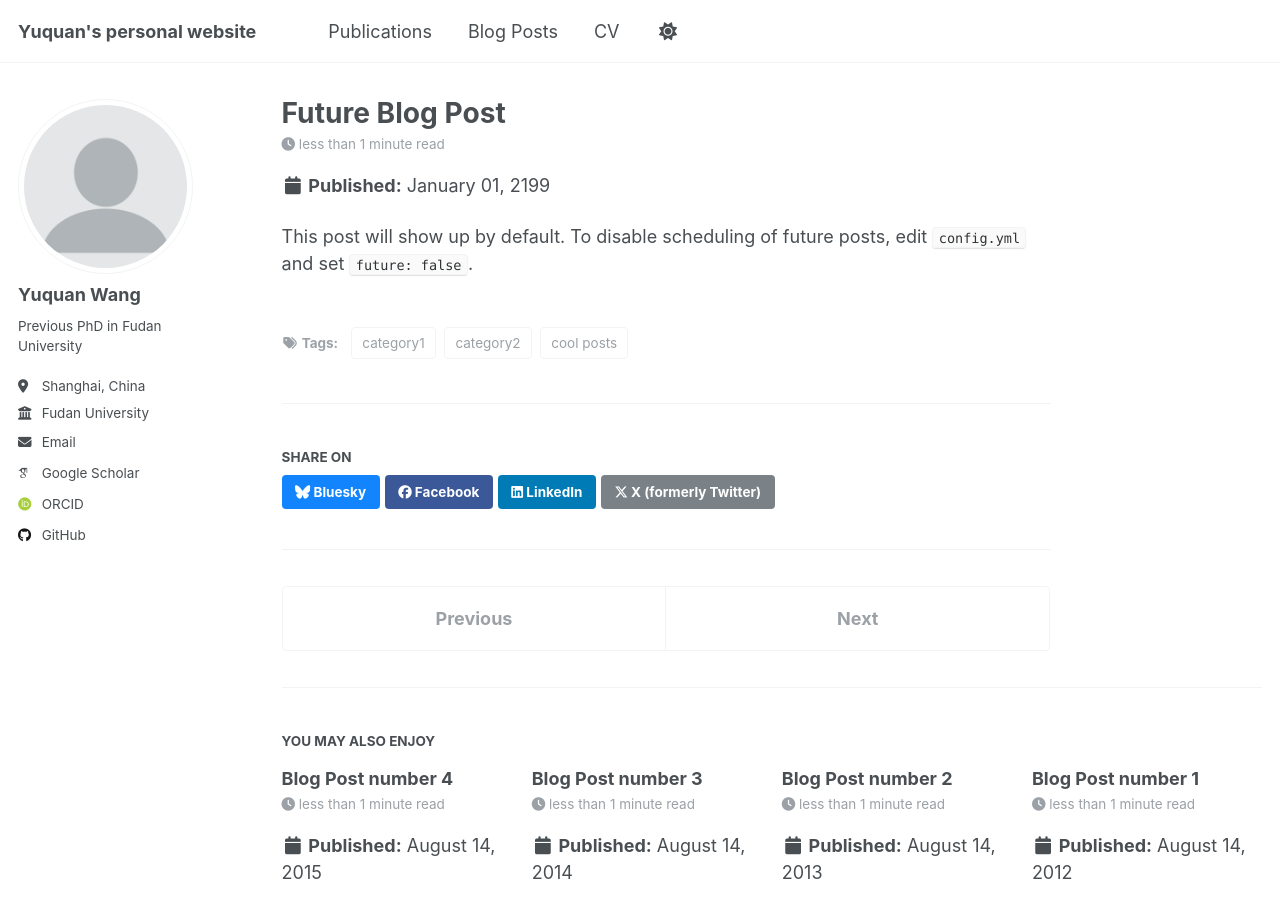
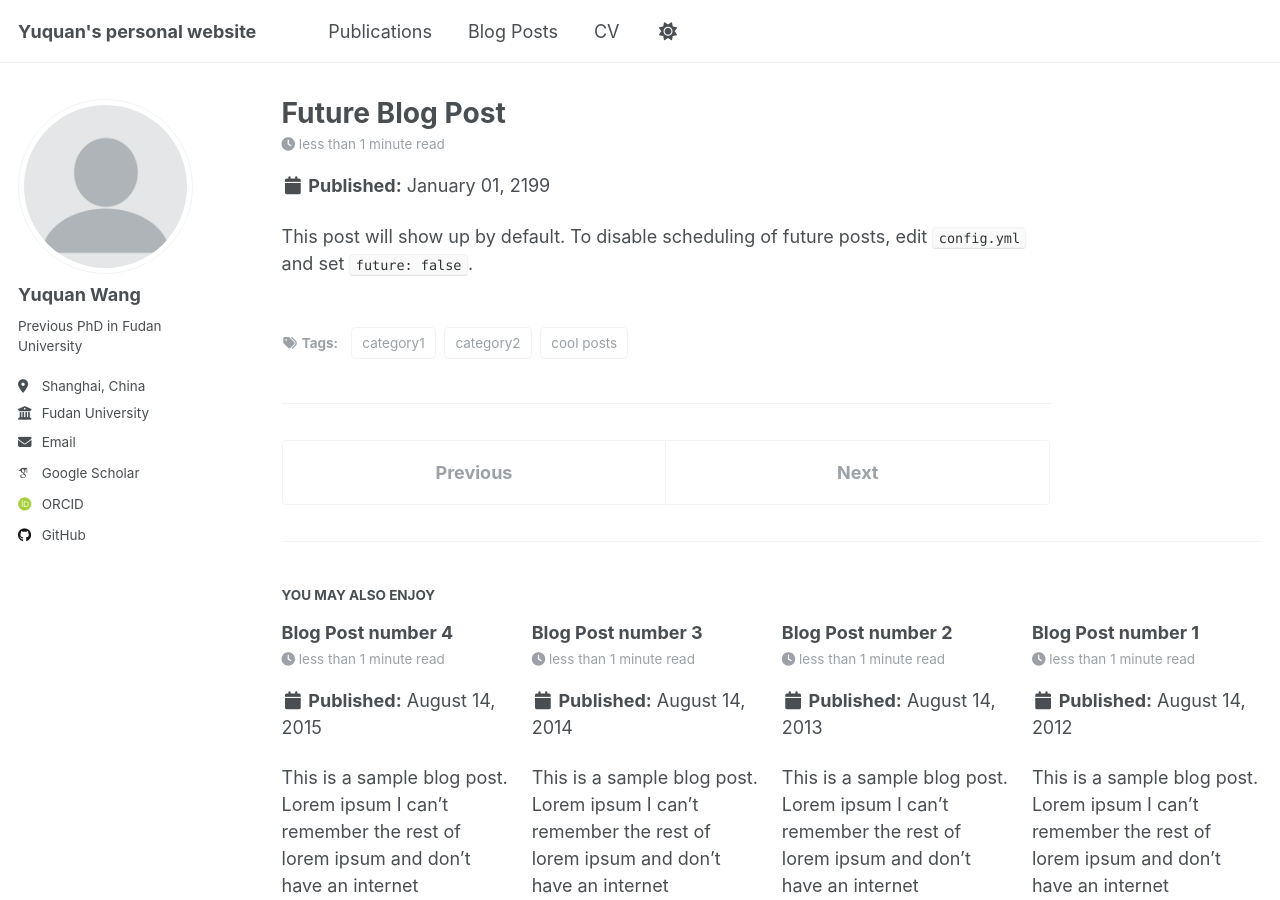
Before and after one commit to YuquanW/YuquanW.github.io, a Jekyll site: the page built from _posts/2199-01-01-future-post.md, in a window 1280 px wide and 900 px high. Built offline with Jekyll 4.4.1, drawn with Linux system fonts in a browser that asks for light colours; some web fonts are replaced.

Commit message:
Update _config.yml

```diff
--- a/_config.yml
+++ b/_config.yml
@@ -238,7 +238,7 @@ defaults:
       author_profile: true
       read_time: true
       comments: true
-      share: true
+      share: false
       related: true
   # _pages
   - scope:
@@ -301,8 +301,7 @@ timezone: Etc/UTC # http://en.wikipedia.org/wiki/List_of_tz_database_time_zones
 plugins:
   - jekyll-feed
   - jekyll-gist
-  - jekyll-paginate
-  - jekyll-sitemap
+  - jekyll-paginate#- jekyll-sitemap
   - jekyll-redirect-from
   - jemoji
 
@@ -310,8 +309,7 @@ plugins:
 whitelist:
   - jekyll-feed
   - jekyll-gist
-  - jekyll-paginate
-  - jekyll-sitemap
+  - jekyll-paginate#- jekyll-sitemap
   - jekyll-redirect-from
   - jemoji
 
```
